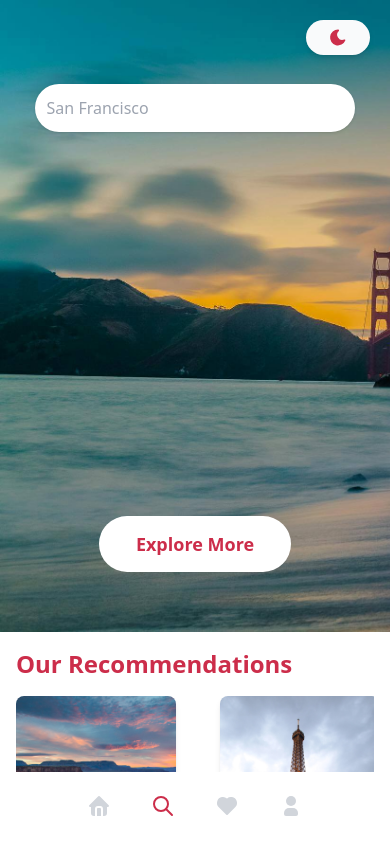
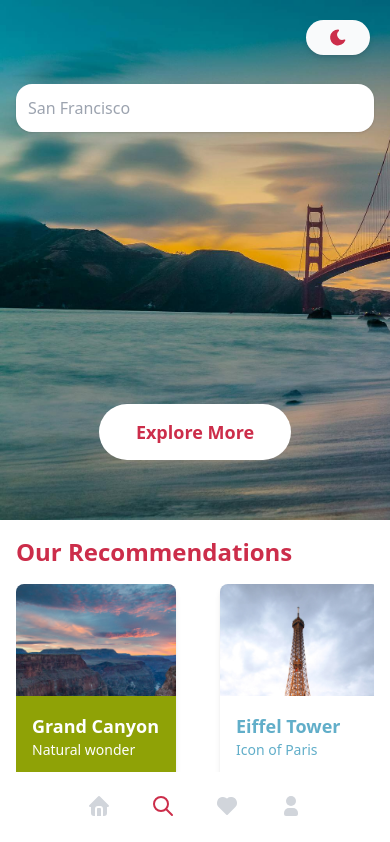
Before and after one commit to diegooooo10/Proyecto1, a React (Vite) app: page / in a window 390 px wide. Shown: the top 842 px of the page. Built offline with nearby package versions, Linux system fonts and the light colour scheme.

Commit message:
scroll mobile

```diff
--- a/src/components/Header.jsx
+++ b/src/components/Header.jsx
@@ -1,20 +1,20 @@
-import { useContext } from "react";
-//useState useMemo
+import { useContext, useState, useMemo } from "react";
 import { Dark } from "../svg";
 import { DarkModeContext } from "../context/DarkModeContext";
-import { Link } from "react-router-dom";
-/* import allPlaces from "../mocks/all-places.json"; */
+import { Link } from "react-router-dom"; // Usa Link aquí
+import allPlaces from "../mocks/all-places.json";
 
 export const Header = () => {
   const { isDarkMode, setIsDarkMode } = useContext(DarkModeContext);
-/*   const [search, setSearch] = useState(""); */
+  const [search, setSearch] = useState("");
 
   const handleToggle = () => {
     setIsDarkMode(!isDarkMode);
   };
-/*   const filteredRecomendaciones = useMemo(() => {
+
+  const filteredRecomendaciones = useMemo(() => {
     if (!search) {
-      return[];
+      return [];
     }
 
     return allPlaces.filter((place) =>
@@ -24,48 +24,53 @@
 
   const searcher = (e) => {
     setSearch(e.target.value);
-  }; */
+  };
+
   return (
     <header
       id="search"
       className="flex flex-col items-center justify-center w-full h-auto lg:h-[700px] p-5 text-center bg-cover bg-sanFranciscoHeader"
     >
       <div className="flex flex-col items-end w-full mb-96 lg:mb-0">
-        <button onClick={handleToggle} className="fixed mb-5 lg:hidden ">
+        <button onClick={handleToggle} className="fixed z-20 mb-5 lg:hidden ">
           <Dark />
         </button>
+        <div className="w-11/12 absolute left-4">
           <input
-/*           value={search}
-          onChange={searcher} */
+            value={search}
+            onChange={searcher}
             type="text"
             name="search"
             id="search"
             placeholder="San Francisco"
-          className="w-11/12 h-auto p-3 mx-auto mt-16 bg-white rounded-full shadow outline-none lg:hidden focus:ring-0"
+            className="w-full h-auto p-3 mx-auto mt-16 dark:bg-slate-800 dark:text-white bg-white rounded-2xl shadow outline-none lg:hidden focus:ring-0"
           />
-{/*         {filteredRecomendaciones.length > 0 && (
-          <div className="absolute z-20 w-11/12 mt-1 overflow-y-auto bg-white rounded-md shadow-lg max-h-60">
+          {filteredRecomendaciones.length > 0 && (
+            <div className="top-40 md:max-h-52 z-10 w-full lg:hidden overflow-y-auto rounded-md shadow-lg max-h-44">
               {filteredRecomendaciones.map((place) => (
-              <select
+                <div
                   key={place.id}
-                className="p-3 rounded-md cursor-pointer hover:bg-gray-100 dark:bg-slate-700 dark:hover:bg-slate-600"
+                  className="p-3 border bg-white text-black dark:text-white dark:border-slate-700 cursor-pointer dark:bg-slate-800"
                 >
-
-                  <option value={place.title} className="text-lg font-semibold text-gray-900 dark:text-white">
+                  <Link
+                    to={`/places?id=${place.id}`} // Redirige con el ID como query parameter
+                    className="font-semibold text-gray-900 dark:text-white"
+                  >
                     {place.title}
-                  </option>
-
-              </select>
+                  </Link>
+                </div>
               ))}
             </div>
           )}
 
           {filteredRecomendaciones.length === 0 && search && (
-          <p className="text-lg text-center text-black dark:text-white">
+            <div className="p-3 w-full lg:hidden overflow-y-auto rounded-md shadow-lg max-h-44 border bg-white text-black dark:text-white dark:border-slate-700 cursor-pointer dark:bg-slate-800">
+              <p className="text-center text-black dark:text-white">
                 No hay lugares disponibles
               </p>
+            </div>
           )}
-          */}
+        </div>
       </div>
       <div className="absolute hidden mb-40 text-left w-96 lg:left-20 lg:flex">
         <h2 className="text-4xl font-bold text-white dark:text-white">
--- a/src/components/Places.jsx
+++ b/src/components/Places.jsx
@@ -1,13 +1,26 @@
-import { useState, useContext, useMemo } from "react";
+import { useState, useContext, useMemo, useEffect } from "react";
 import allPlaces from "../mocks/all-places.json";
 import { DarkModeContext } from "../context/DarkModeContext";
 import { ArrowReturn, Dark } from "../svg";
-import { Link } from "react-router-dom";
+import { Link, useSearchParams } from "react-router-dom";
+import { Element, scroller } from "react-scroll";
 
 export const Places = () => {
   const [search, setSearch] = useState("");
+  const { isDarkMode, setIsDarkMode } = useContext(DarkModeContext);
 
-  const { isDarkMode, setIsDarkMode } = useContext(DarkModeContext);
+  const [searchParams] = useSearchParams();
+  const targetId = searchParams.get("id");
+
+  useEffect(() => {
+    if (targetId) {
+      scroller.scrollTo(targetId, {
+        smooth: true,
+        offset: -10,
+        duration: 500,
+      });
+    }
+  }, [targetId]);
 
   const handleToggle = () => {
     setIsDarkMode(!isDarkMode);
@@ -52,13 +65,10 @@
         Explore Our Destinations
       </h2>
       <div className="grid gap-6 sm:grid-cols-2 md:grid-cols-3 xl:grid-cols-4">
-
         {filteredRecomendaciones.length > 0 ? (
           filteredRecomendaciones.map((place) => (
-            <div
-              key={place.id}
-              className="overflow-hidden bg-white rounded-lg shadow-md dark:bg-slate-700"
-            >
+            <Element key={place.id} name={place.id}>
+              <div className="overflow-hidden bg-white rounded-lg shadow-md dark:bg-slate-700">
                 <img
                   src={place.img}
                   alt={place.title}
@@ -73,6 +83,7 @@
                   </p>
                 </div>
               </div>
+            </Element>
           ))
         ) : (
           <p className="col-span-6 text-lg text-center text-black dark:text-white">
```
Lines whose indentation alone changed are shown as unchanged.
